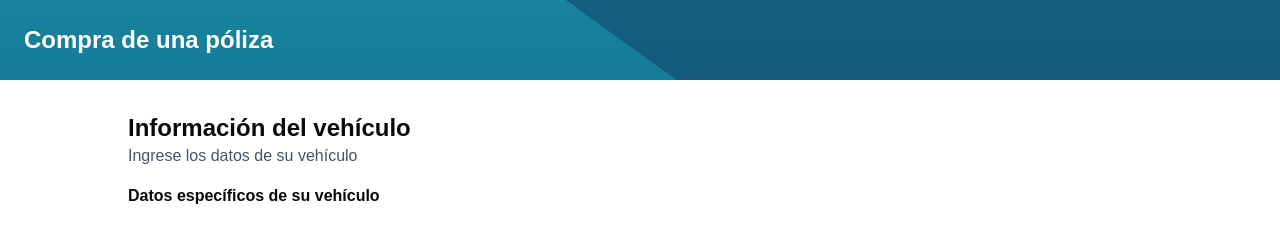
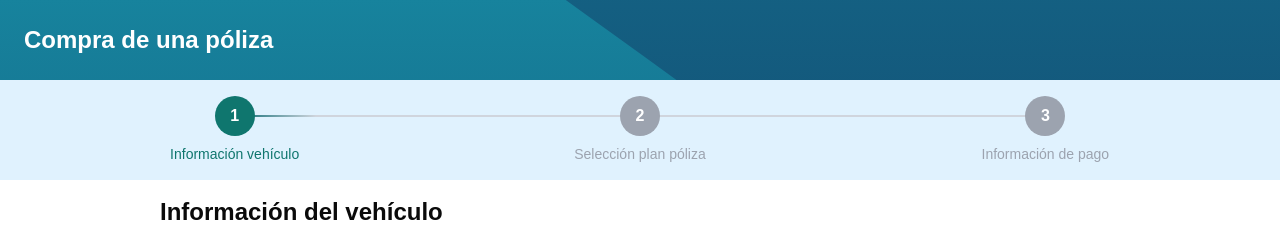
Before and after one commit to EmilCes/insurance-web, a Next.js app: page /dashboard/policyPlan in a window 1280 px wide. Shown: the top 230 px of the page. Built offline with nearby package versions, Linux system fonts and the light colour scheme; no server answers.

Commit message:
fix: Corregir formulario y fechas

```diff
--- a/src/app/(main)/dashboard/policies/[policyId]/policydetails.tsx
+++ b/src/app/(main)/dashboard/policies/[policyId]/policydetails.tsx
@@ -3,6 +3,7 @@
 import { PolicyDetails } from '@/api/policy.api'
 import Loading from '@/components/loading/Loading'
 import { Button } from '@/components/ui/button'
+import { NavigationMenu } from '@radix-ui/react-navigation-menu'
 import React, { useState } from 'react'
 
 const PolicyDetailsPage = ({ policyData }: { policyData: PolicyDetails }) => {
@@ -80,8 +81,8 @@ const PolicyDetailsPage = ({ policyData }: { policyData: PolicyDetails }) => {
                     <div className='mt-4 px-6 grid grid-cols-2 border-solid border-b border-slate-400 pb-4'>
                         <div className='border-solid border-r border-slate-400'>
                             <p className='text-alternGray mb-2'>Vigencia de póliza:</p>
-                            <p className='font-semibold'>Desde el {startDate.getDay()} de {startDate.toLocaleString('es', { month: 'long' })} del {startDate.getFullYear()}</p>
-                            <p className='font-semibold'>Desde el {endDate.getDay()} de {endDate.toLocaleString('es', { month: 'long' })} del {endDate.getFullYear()}</p>
+                            <p className='font-semibold'>Desde el {startDate.getDate()} de {startDate.toLocaleString('es', { month: 'long' })} del {startDate.getFullYear()}</p>
+                            <p className='font-semibold'>Desde el {endDate.getDate()} de {endDate.toLocaleString('es', { month: 'long' })} del {endDate.getFullYear()}</p>
                         </div>
 
                         <div className='pl-6 my-auto'>
--- a/src/app/(main)/dashboard/policies/policyItem.tsx
+++ b/src/app/(main)/dashboard/policies/policyItem.tsx
@@ -11,6 +11,8 @@ const PolicyItem = ({ policyItem }: { policyItem: PolicyItemResponse }) => {
   const [isLoading, setIsLoading] = useState<boolean>(false);
 
   const startDate = new Date(policyItem?.startDate);
+  console.log(policyItem?.startDate);
+  console.log(startDate);
   const endDate = new Date(startDate);
   endDate.setFullYear(startDate.getFullYear() + policyItem?.yearsPolicy);
 
@@ -27,12 +29,12 @@ const PolicyItem = ({ policyItem }: { policyItem: PolicyItemResponse }) => {
           <div className='grid grid-cols-1 md:grid-cols-2 mt-4'>
             <div className='mb-1'>
               <h4 className="text-alternGray">Inicio de vigencia</h4>
-              <h4 className="text-alternGray font-semibold">{startDate.getDay()} de {startDate.toLocaleString('es', { month: 'long' })} del {startDate.getFullYear()}</h4>
+              <h4 className="text-alternGray font-semibold">{startDate.getDate()} de {startDate.toLocaleString('es', { month: 'long' })} del {startDate.getFullYear()}</h4>
             </div>
 
             <div className='mb-1'>
               <h4 className="text-alternGray">Fin de vigencia</h4>
-              <h4 className="text-alternGray font-semibold">{endDate.getDay()} de {endDate.toLocaleString('es', { month: 'long' })} del {endDate.getFullYear()}</h4>
+              <h4 className="text-alternGray font-semibold">{endDate.getDate()} de {endDate.toLocaleString('es', { month: 'long' })} del {endDate.getFullYear()}</h4>
             </div>
 
             <div className='mb-1'>
--- a/src/app/(main)/dashboard/policyPlan/layout.tsx
+++ b/src/app/(main)/dashboard/policyPlan/layout.tsx
@@ -11,8 +11,8 @@ const layout = ({ children }: { children: React.ReactNode }) => {
             <FormPolicyProvider>
                 <TitleBar title='Compra de una póliza'></TitleBar>
 
-                <div className="flex justify-center items-center bg-white p-8">
-                    <div className="w-full max-w-screen-lg">
+                <div className="flex justify-center items-center bg-white">
+                    <div className="w-full">
                         {children}
                     </div>
                 </div>
--- a/src/app/(main)/dashboard/policyPlan/page.tsx
+++ b/src/app/(main)/dashboard/policyPlan/page.tsx
@@ -1,6 +1,7 @@
 "use client"
 
 import VehiculeForm from "@/components/forms/vehicle.form"
+import { NavigationMenu } from "@/components/ui/navigation-menu";
 import { FormPolicyProvider } from "@/lib/context/formPolicyContext";
 import Image from "next/image";
 
--- a/src/app/(main)/dashboard/policyPlan/paymentsuccess/page.tsx
+++ b/src/app/(main)/dashboard/policyPlan/paymentsuccess/page.tsx
@@ -3,7 +3,7 @@ import React from 'react'
 
 const PaymentSuccess = () => {
     return (
-        <div>
+        <div className="mx-auto w-full max-w-screen-lg p-8">
             <h2 className='text-2xl font-semibold'>Plan “Amplia Plus” adquirido</h2>
             <h4 className="text-alternGray mb-4">Puede consultar su póliza después o descargarla ahora</h4>
 
--- /dev/null
+++ b/src/app/(main)/dashboard/policyPlan/progresspolicyform.tsx
@@ -0,0 +1,36 @@
+import React from 'react'
+
+const ProgressInPolicyForm = ({ currentStep }: { currentStep: number }) => {
+
+    return (
+        <>
+            <div className='grid grid-cols-3 bg-sky-100 px-8 pt-4 pb-4'>
+                <div className='row-start-1 col-start-1 col-span-3 w-2/3 h-0.5 m-auto'
+                    style={currentStep < 2 ?
+                        { background: "linear-gradient(90deg, rgba(9,105,114,1) 0%, rgba(208,213,221,1) 10%)" } :
+                        currentStep == 2 ?
+                            {background: "linear-gradient(90deg, rgba(9,105,114,1) 50%, rgba(208,213,221,1) 65%)"} :
+                            {background: "linear-gradient(90deg, rgba(9,105,114,1) 95%, rgba(208,213,221,1) 100%)"}
+                    }>
+                </div>
+                <div className="row-start-1 col-start-1 m-auto flex items-center justify-center w-10 h-10 bg-teal-700 text-white font-bold rounded-full">
+                    1
+                </div>
+                <div className={currentStep >= 2 ? "row-start-1 col-start-2 m-auto flex items-center justify-center w-10 h-10 bg-teal-700 text-white font-bold rounded-full" :
+                    "row-start-1 col-start-2 m-auto flex items-center justify-center w-10 h-10 bg-gray-400 text-white font-bold rounded-full"}>
+                    2
+                </div>
+                <div className={currentStep >= 3 ? "row-start-1 col-start-3 m-auto flex items-center justify-center w-10 h-10 bg-teal-700 text-white font-bold rounded-full" :
+                    "row-start-1 col-start-3 m-auto flex items-center justify-center w-10 h-10 bg-gray-400 text-white font-bold rounded-full"}>
+                    3
+                </div>
+                <p className="col-start-1 row-start-2 m-auto text-teal-700 mt-2 text-sm">Información vehículo</p>
+                <p className={currentStep >= 2 ? "col-start-2 row-start-2 m-auto text-teal-700 mt-2 text-sm" :
+                    "col-start-2 row-start-2 m-auto text-gray-400 mt-2 text-sm"}>Selección plan póliza</p>
+                <p className={currentStep >= 3 ? "col-start-3 row-start-2 m-auto text-teal-700 mt-2 text-sm" :
+                    "col-start-3 row-start-2 m-auto text-gray-400 mt-2 text-sm"}>Información de pago</p>
+            </div>
+        </>
+    );
+};
+export default ProgressInPolicyForm
--- a/src/app/(main)/dashboard/policyPlan/vehicledata.tsx
+++ b/src/app/(main)/dashboard/policyPlan/vehicledata.tsx
@@ -2,6 +2,7 @@ import { BrandModelItem, BrandVehicleItem } from '@/api/policyplan.api'
 import React from 'react'
 
 const Vehicledata = ({ brandModel }: { brandModel: BrandModelItem | undefined }) => {
+    console.log(brandModel);
     return (
         <>
             <h3 className='text-xl font-semibold'>Vehículo asegurado</h3>
--- a/src/components/forms/payment.form.tsx
+++ b/src/components/forms/payment.form.tsx
@@ -142,7 +142,7 @@ const PaymentForm = ({ policyPlan }: { policyPlan: PolicyPlanItem | undefined })
                                 <Input
                                     type="radio"
                                     name="plan"
-                                    className="mr-2 w-6 h-6 appearance-none border-darkBlue rounded-full checked:bg-darkBlue checked:border-darkBlue cursor-pointer"
+                                    className="p-0 mr-2 w-6 h-6 appearance-none border-darkBlue rounded-full checked:bg-darkBlue checked:border-darkBlue cursor-pointer"
                                     onChange={() => { onMonthsValueChanged(1); toogleMonthPayment("single"); }}
                                 />
                                 <label>Pago único</label>
@@ -151,7 +151,7 @@ const PaymentForm = ({ policyPlan }: { policyPlan: PolicyPlanItem | undefined })
                                 <Input
                                     type="radio"
                                     name="plan"
-                                    className="mr-2 w-6 h-6 appearance-none border-darkBlue rounded-full checked:bg-darkBlue checked:border-darkBlue cursor-pointer"
+                                    className="p-0 mr-2 w-6 h-6 appearance-none border-darkBlue rounded-full checked:bg-darkBlue checked:border-darkBlue cursor-pointer"
                                     onChange={() => { toogleMonthPayment("monthly"); onMonthsValueChanged(0); }}
                                 />
                                 <label>Pago mensuales</label>
@@ -165,7 +165,7 @@ const PaymentForm = ({ policyPlan }: { policyPlan: PolicyPlanItem | undefined })
                                     disabled={!isMonthlyPayment}
                                     onValueChange={(value) => { onMonthsValueChanged(+value) }}>
                                     <SelectTrigger className={`w-full ${!isMonthlyPayment ? "bg-gray-200 cursor-not-allowed" : ""}`}>
-                                        <SelectValue placeholder="Seleccione un método de pago" />
+                                        <SelectValue placeholder="Seleccione cada cuántos meses se realizará un pago" />
                                     </SelectTrigger>
                                     <SelectContent>
                                         {(() => {
--- a/src/components/forms/vehicle.form.tsx
+++ b/src/components/forms/vehicle.form.tsx
@@ -26,6 +26,7 @@ import { BrandsVehicleResponse, ColorsVehicleResponse, getBrandsVehicles, getCol
 import { useEffect, useState } from "react";
 import Loading from "../loading/Loading";
 import { FormPolicyProvider, useFormPolicyContext } from "@/lib/context/formPolicyContext";
+import ProgressInPolicyForm from "@/app/(main)/dashboard/policyPlan/progresspolicyform";
 
 const VehiculeForm = () => {
   const { formPolicyData, setFormPolicyData } = useFormPolicyContext();
@@ -146,7 +147,11 @@ const VehiculeForm = () => {
         {isLoading && <Loading />}
       </div>
 
-      <h2 className='text-2xl font-semibold'>Información del vehículo</h2>
+      <ProgressInPolicyForm currentStep={1}></ProgressInPolicyForm>
+
+      <div className="mx-auto w-full max-w-screen-lg px-8 pb-8 pt-4">
+
+        <h2 className='text-2xl font-semibold '>Información del vehículo</h2>
         <h4 className="text-alternGray">Ingrese los datos de su vehículo</h4>
 
         <Form {...form}>
@@ -335,6 +340,7 @@ const VehiculeForm = () => {
           </form>
         </Form>
       </div>
+    </div>
   )
 }
 
```
Also changed, not shown: src/app/(main)/dashboard/policyPlan/confirmation/page.tsx (+7 -2 lines), src/components/forms/selectionPlan.form.tsx (+11 -7 lines). Lines whose indentation alone changed are shown as unchanged.
